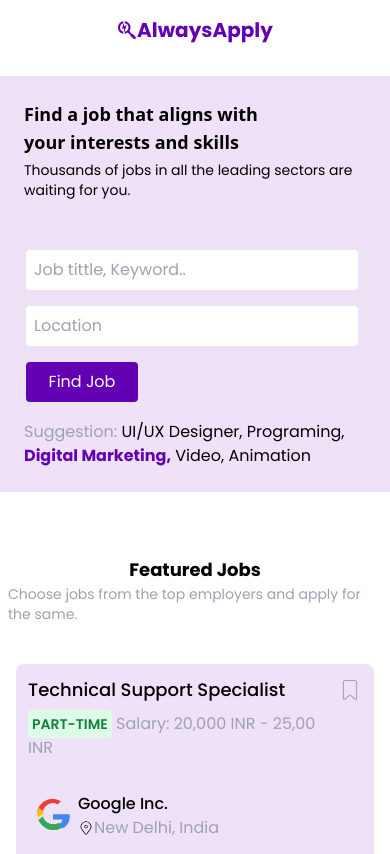
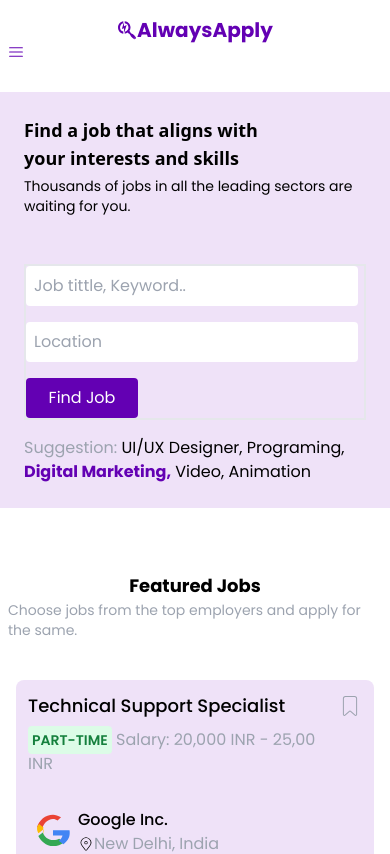
Before and after one commit to segnitsega/job_portal, a React (Vite) app: page / in a window 390 px wide. Shown: the top 854 px of the page. Built offline with nearby package versions, Linux system fonts and the light colour scheme; a web font is replaced by a local one.

Commit message:
added a hamburger menu

```diff
--- a/src/components/NavBar.jsx
+++ b/src/components/NavBar.jsx
@@ -1,7 +1,18 @@
 import { FaSearchengin } from 'react-icons/fa6'
 import { NavLink } from "react-router-dom"
+import { RxHamburgerMenu } from "react-icons/rx";
+import { useState } from 'react';
+
+
 function NavBar() {
+  const [isOpen, setIsOpen] = useState(false);
+
+  const toggleMenu = () => {
+      setIsOpen(!isOpen)
+  }
+
   return (
+
     <div>
       {/* started from the smallest screen sizes (320px) */}
         <div className="lg:flex lg:justify-between lg:p-8">
@@ -9,7 +20,21 @@ function NavBar() {
             <div className="flex items-center justify-center mt-4 lg:ml-20 ">
                 <FaSearchengin className="text-primary text-xl cursor-pointer"/>
                 <p className="text-primary font-bold text-xl cursor-pointer">AlwaysApply</p>
+
             </div>
+
+            <div className='sm:hidden'>
+              <div onClick={toggleMenu}>
+                <RxHamburgerMenu className='text-primary ml-2 cursor-pointer'/>
+              </div>
+              <nav className={`text-lg ml-2 mt-2 ${isOpen ? 'block' : 'hidden'}`}>
+                <p onClick={toggleMenu}><NavLink to="./Header.jsx" >Home</NavLink></p>
+                <p onClick={toggleMenu}><NavLink to="./JobSearch.jsx">Find Jobs</NavLink></p>
+                <p onClick={toggleMenu}><NavLink to="./PostJob.jsx">Employers</NavLink></p>
+                <p>About us</p>
+              </nav>
+            </div>
+
 
             <nav className="hidden lg:flex space-x-3 lg:space-x-10 justify-around mt-4">
                 <p className="active:text-primary active:font-bold lg:text-black lg:hover:text-primary lg:hover:font-bold lg:hover:text-lg cursor-pointer"><NavLink to="./Header.jsx" >Home</NavLink> </p>
```
